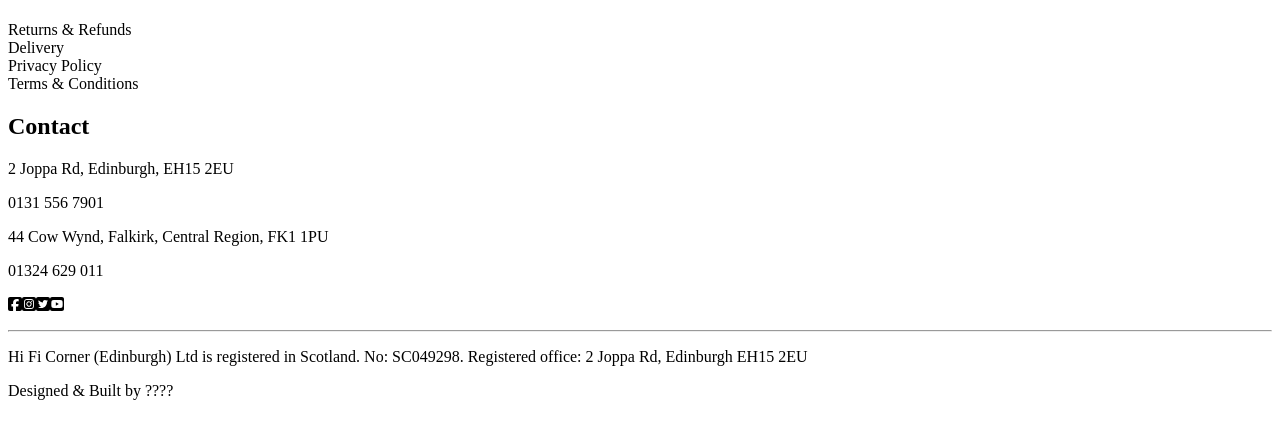
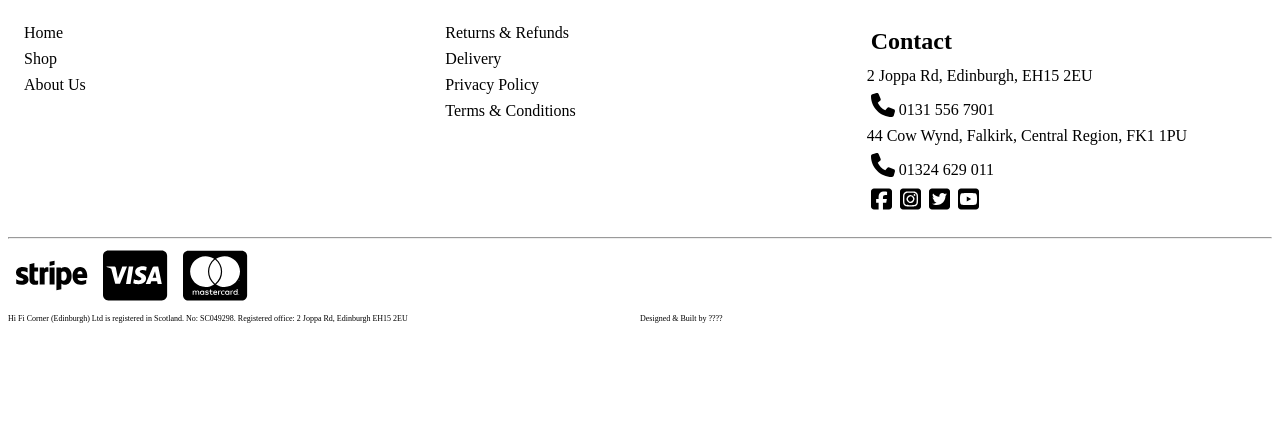
Before and after one commit to rts-cmk-wu08/hifi-corner-gruppe-6, a React (Create React App) app: page / in a window 1280 px wide. Shown: the top 438 px of the page. Built offline with nearby package versions, Linux system fonts and the light colour scheme.

Commit message:
færdig med rå udgave (uden links)

```diff
--- a/src/App.js
+++ b/src/App.js
@@ -3,7 +3,6 @@
 function App() {
   return (
     <div className="App">
-      <h1></h1>
       <Footer />
     </div>
   );
--- a/src/templates/Footer.css
+++ b/src/templates/Footer.css
@@ -0,0 +1,25 @@
+.upperFooter {
+    display: grid;
+    grid-template-columns: 1fr 1fr 1fr;
+}
+.upperFooter * {
+    margin: 0.5em;
+}
+.lowerFooter {
+    display: grid;
+grid-template-columns: 1fr 1fr;
+}
+.lowerFooterPay {
+    grid-column: span 2;
+}
+.footerSmallIcon {
+    height:24px;
+margin: 0 0.25em;
+}
+.footerBigIcon {
+    height:57px;
+    margin: 0 0.5em;
+}
+.lowerFooterAddress, .lowerFooterAuthor {
+    font-size: 8px;
+}
--- a/src/templates/Footer.js
+++ b/src/templates/Footer.js
@@ -1,36 +1,44 @@
 import "./Footer.css";
 import { FontAwesomeIcon } from '@fortawesome/react-fontawesome'
-import { faUser} from '@fortawesome/free-solid-svg-icons'
-import { faSquareFacebook, faSquareInstagram, faSquareTwitter, faSquareYoutube } from '@fortawesome/free-brands-svg-icons'
+import { faPhone} from '@fortawesome/free-solid-svg-icons'
+import { faSquareFacebook, faSquareInstagram, faSquareTwitter, faSquareYoutube, faStripe, faCcVisa, faCcMastercard } from '@fortawesome/free-brands-svg-icons'
 
 const Footer = () => {
   return (
     <footer>
       <section className="upperFooter">
         <nav className="upperFooterLeft">
-          <div>Returns & Refunds</div>
+          <div>Home</div>
+          <div>Shop</div>
+          <div>About Us</div>
+        </nav>
+        <nav className="upperFooterMiddle">
+        <div>Returns & Refunds</div>
           <div>Delivery</div>
           <div>Privacy Policy</div>
           <div>Terms & Conditions</div>
         </nav>
-        <nav className="upperFooterMiddle">
-          <h2>Contact</h2>
+        <nav className="upperFooterRight">
+        <h2>Contact</h2>
           <p>2 Joppa Rd, Edinburgh, EH15 2EU</p>
-          <p>0131 556 7901</p>
+          <p > <FontAwesomeIcon icon={faPhone} className="footerSmallIcon"/>0131 556 7901</p>
           <p>44 Cow Wynd, Falkirk, Central Region, FK1 1PU</p>
-          <p>01324 629 011</p>
+          <p><FontAwesomeIcon icon={faPhone} className="footerSmallIcon"/>01324 629 011</p>
           <p>
-            <FontAwesomeIcon icon={faSquareFacebook} />
-            <FontAwesomeIcon icon={faSquareInstagram} />
-            <FontAwesomeIcon icon={faSquareTwitter} />
-            <FontAwesomeIcon icon={faSquareYoutube} />
+            <FontAwesomeIcon icon={faSquareFacebook} className="footerSmallIcon"/>
+            <FontAwesomeIcon icon={faSquareInstagram} className="footerSmallIcon"/>
+            <FontAwesomeIcon icon={faSquareTwitter} className="footerSmallIcon"/>
+            <FontAwesomeIcon icon={faSquareYoutube} className="footerSmallIcon"/>
           </p>
         </nav>
-        <nav className="upperFooterRight"></nav>
       </section>
       <hr className="footerDivider" />
       <section className="lowerFooter">
-        <nav className="lowerFooterPay"></nav>
+        <nav className="lowerFooterPay">
+        <FontAwesomeIcon icon={faStripe} className="footerBigIcon"/>
+        <FontAwesomeIcon icon={faCcVisa} className="footerBigIcon"/>
+        <FontAwesomeIcon icon={faCcMastercard} className="footerBigIcon"/>
+        </nav>
         <p className="lowerFooterAddress">
           Hi Fi Corner (Edinburgh) Ltd is registered in Scotland. No: SC049298.
           Registered office: 2 Joppa Rd, Edinburgh EH15 2EU
```
